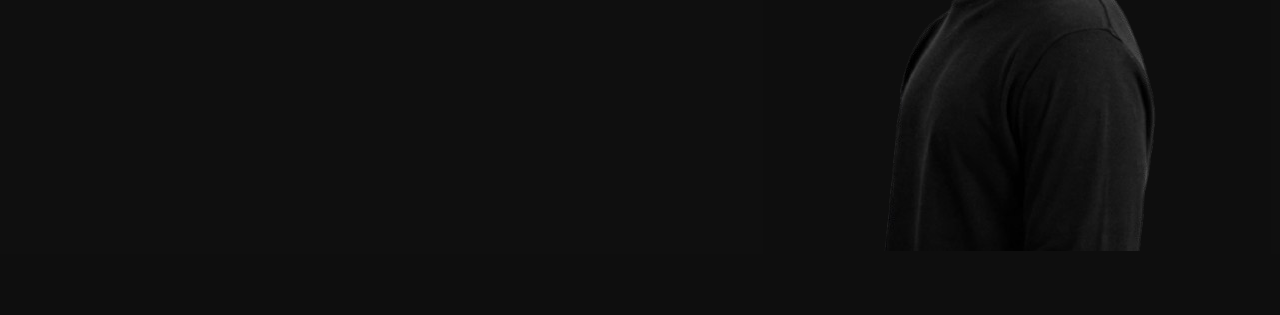
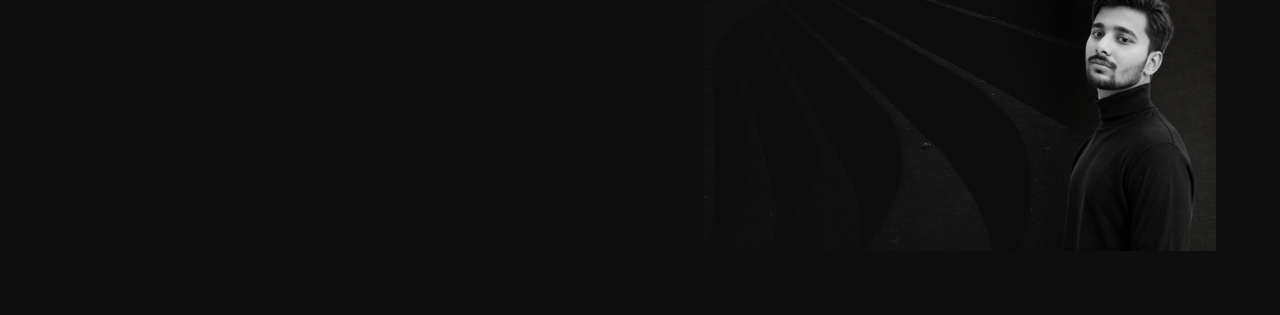
Before and after one commit to Prabhat2433/Portfolio, a plain HTML site: page index.html in a window 1280 px wide. Shown: the part 509-824 px from the top of the page. Drawn offline with Linux system fonts and the light colour scheme.

Commit message:
Update index.html

```diff
--- a/index.html
+++ b/index.html
@@ -59,7 +59,7 @@
 		<!-- Hero Section -->
 		<section id="hero" class="hero section dark-background">
 
-			<img src="assets/img/port-removebg-preview.png" alt="" data-aos="fade-in">
+			<img src="assets/img/portfoliai.png" alt="" data-aos="fade-in">
 
 			<div class="container" data-aos="zoom-out" data-aos-delay="100">
 				<h2>Prabhat Sharma</h2>
```
